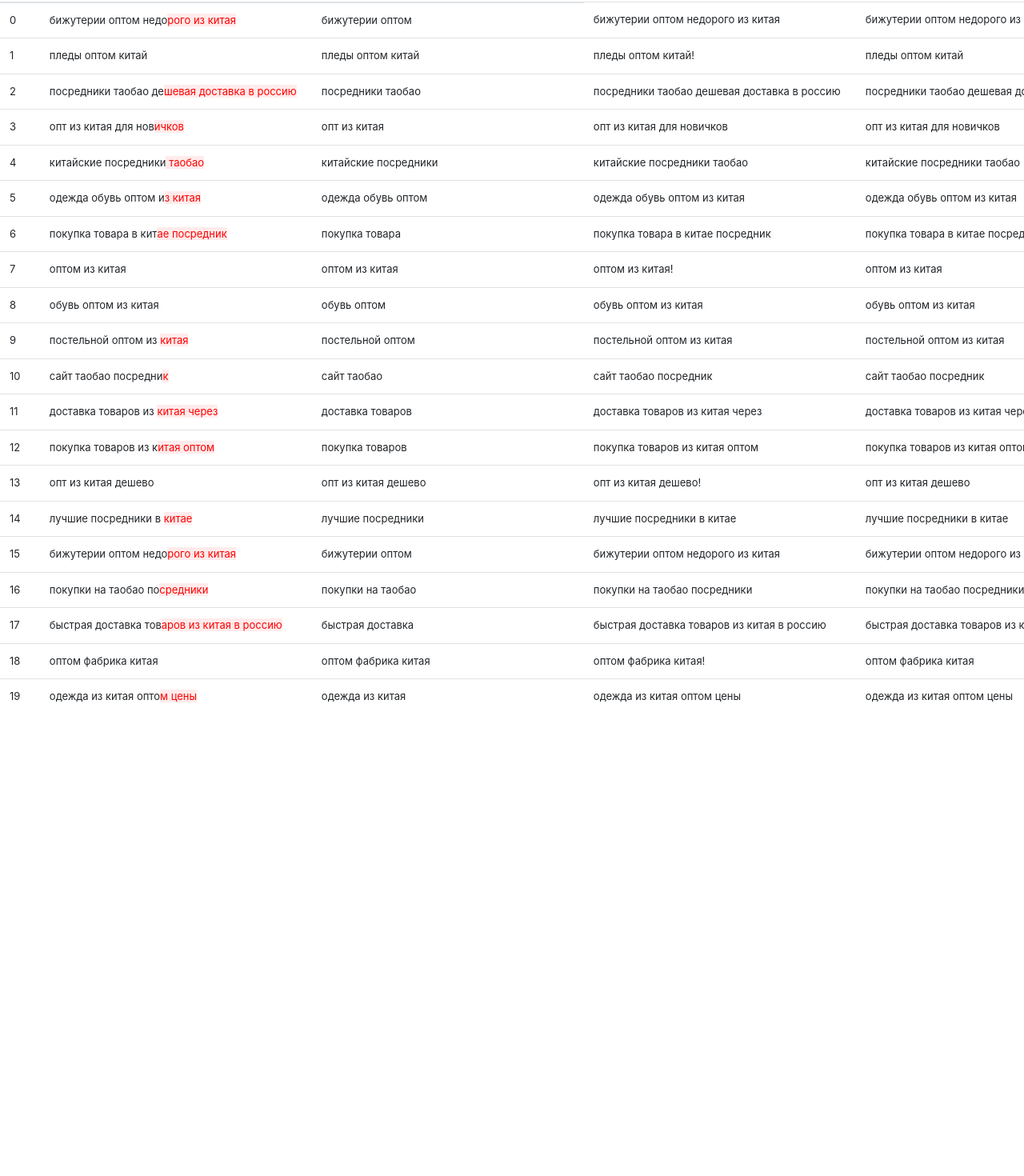
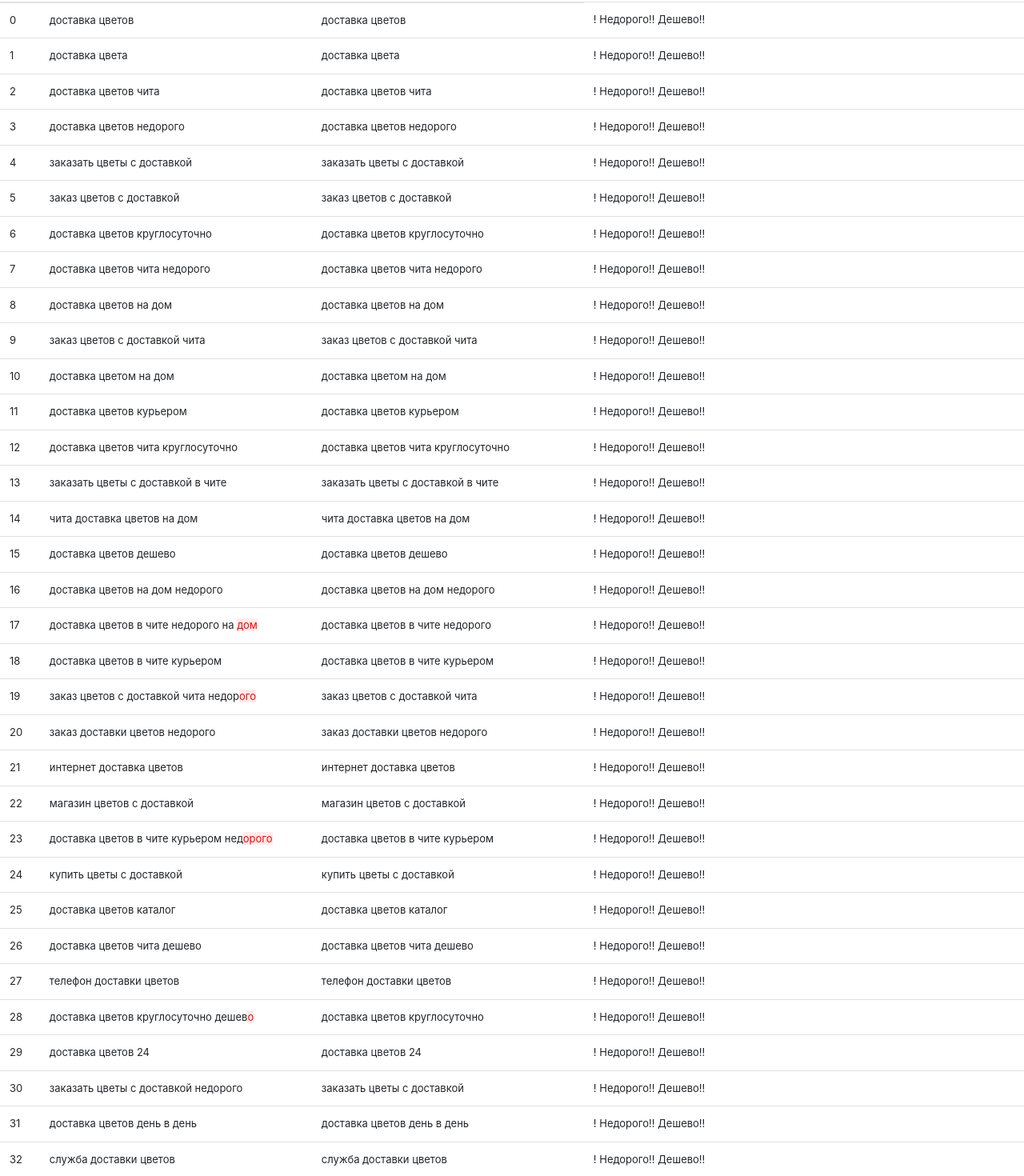
Before and after one commit to alexmasyukov/yandex-direct-ads-creator, a React (Create React App) app: page / in a window 1280 px wide. Shown: the part 360-1830 px from the top of the page at 80% size. Before the commit the page ends 1269 px from the top, so only its background shows below. Built offline with nearby package versions, Linux system fonts and the light colour scheme.

Commit message:
Ads generator

```diff
--- a/src/App.css
+++ b/src/App.css
@@ -86,3 +86,8 @@
 small.invalid-feedback {
     display: block !important;
 }
+
+span.generatedResultLabel {
+    margin-left: 20px;
+    margin-bottom: 0!important;
+}
--- a/src/constants/companyTableTitles.js
+++ b/src/constants/companyTableTitles.js
@@ -21,29 +21,29 @@
   'Регион',
   'Ставка',
   'Ставка в сетях',
-  'Контакты',
+  // 'Контакты',
   'Статус объявления',
   'Статус фразы',
   'Заголовки быстрых ссылок',
   'Описания быстрых ссылок',
   'Адреса быстрых ссылок',
-  'Параметр 1',
-  'Параметр 2',
-  'Метки',
-  'Изображение',
-  'Креатив',
-  'Статус модерации креатива',
-  'Уточнения',
-  'Минус-фразы на группу',
-  'Минус-фразы на кампанию',
-  'Возрастные ограничения',
-  'Ссылка на приложение в магазине',
-  'Тип устройства',
-  'Тип связи',
-  'Версия ОС',
-  'Трекинговая ссылка',
-  'Иконка',
-  'Рейтинг',
-  'Количество оценок',
-  'Цена'
+  // 'Параметр 1',
+  // 'Параметр 2',
+  // 'Метки',
+  // 'Изображение',
+  // 'Креатив',
+  // 'Статус модерации креатива',
+  // 'Уточнения',
+  // 'Минус-фразы на группу',
+  // 'Минус-фразы на кампанию',
+  // 'Возрастные ограничения',
+  // 'Ссылка на приложение в магазине',
+  // 'Тип устройства',
+  // 'Тип связи',
+  // 'Версия ОС',
+  // 'Трекинговая ссылка',
+  // 'Иконка',
+  // 'Рейтинг',
+  // 'Количество оценок',
+  // 'Цена'
 ]
--- /dev/null
+++ b/src/data/oneKeywords.js
@@ -0,0 +1,112 @@
+export const oneKeywords = [
+  'доставка цветов',
+  'доставка цвета',
+  'доставка цветов чита',
+  'доставка цветов недорого',
+  'заказать цветы с доставкой',
+  'заказ цветов с доставкой',
+  'доставка цветов круглосуточно',
+  'доставка цветов чита недорого',
+  'доставка цветов на дом',
+  'заказ цветов с доставкой чита',
+  'доставка цветом на дом',
+  'доставка цветов курьером',
+  'доставка цветов чита круглосуточно',
+  'заказать цветы с доставкой в чите',
+  'чита доставка цветов на дом',
+  'доставка цветов дешево',
+  'доставка цветов на дом недорого',
+  'доставка цветов в чите недорого на дом',
+  'доставка цветов в чите курьером',
+  'заказ цветов с доставкой чита недорого',
+  'заказ доставки цветов недорого',
+  'интернет доставка цветов',
+  'магазин цветов с доставкой',
+  'доставка цветов в чите курьером недорого',
+  'купить цветы с доставкой',
+  'доставка цветов каталог',
+  'доставка цветов чита дешево',
+  'телефон доставки цветов',
+  'доставка цветов круглосуточно дешево',
+  'доставка цветов 24',
+  'заказать цветы с доставкой недорого',
+  'доставка цветов день в день',
+  'служба доставки цветов',
+  'доставка цветов круглосуточно недорого',
+  'салон цветов доставка',
+  'доставка цветов на дом круглосуточно',
+  'номер доставки цветов',
+  'купить цветы в чите с доставкой',
+  'цветы через интернет с доставкой',
+  'заказать цветы с доставкой в чите недорого',
+  'доставка цветов часы',
+  'доставка цветов 24 часа',
+  'доставка цветов час',
+  'заказать цветы дешево с доставкой',
+  'доставка цветов город чита',
+  'букет цветов с доставкой',
+  'интернет магазин цветов с доставкой',
+  'доставка цветов онлайн',
+  'доставка цветов чита круглосуточно дешево',
+  'доставка цветов инстаграмм',
+  'доставка цветов оплата картой',
+  'заказать букет цветов с доставкой',
+  'живые цветы доставка',
+  'курьер доставка круглосуточная цветов',
+  'подарить цветы с доставкой',
+  'сколько стоит доставка цветов',
+  'заказ цветов онлайн с доставкой',
+  'адрес доставки цветов',
+  'цветы с доставкой с днем рождения',
+  'доставка цветов официальный',
+  'заказ цветов на дом доставка',
+  'доставка цветов официальный сайт',
+  'доставка цветов скидка',
+  'доставка букетов живых цветов',
+  'доставка цветов на дом дешевле',
+  'курьерская доставка цветов',
+  'доставка цветов сайт',
+  'курьерская служба доставки цветов',
+  'доставка цветов по городу',
+  'доставка цветов по номеру телефона',
+  'доставка цветов девушке',
+  'заказать цветы с доставкой круглосуточно',
+  'доставка цветов вк',
+  'доставка цветов подруге',
+  'доставка цветов цены',
+  'заказ цветов доставкой круглосуточно',
+  'оплата и доставка цветов',
+  'букеты цветов доставка курьером',
+  'клумба доставка цветов',
+  'сколько стоит букет цветов с доставкой',
+  'доставка цветов на карте',
+  'компания доставка цветов',
+  'условия доставки цветов',
+  'купить цветы через интернет с доставкой',
+  'заказать доставку цветов на дом',
+  'доставка цветов безналичный расчет',
+  'заказать онлайн доставка цветов',
+  'доставка цветов на свадьбу',
+  'заказать цветы интернет магазин с доставкой',
+  'доставка цветов где',
+  'доставка цветов бонусы',
+  'купить цветы недорого с доставкой',
+  'доставка цветов улица цветов',
+  'доставка цветов купон',
+  'доставка цветов зимой',
+  'большие цветы доставка',
+  'доставка цветов контакт',
+  'доставка цветов через курьера',
+  'доставка цветов букет недорого',
+  'заказ цветов доставка в день заказа',
+  'цветы букет цены доставка',
+  'круглосуточная служба доставки цветов',
+  'где заказать цветы с доставкой',
+  'где можно заказать цветы с доставкой',
+  'доставка цветов со скидкой',
+  'доставка цветов инстаграм',
+  'цветы с доставкой',
+  'цветы курьером',
+  'цветы через курьера',
+  'букет цветов курьером',
+]
--- a/src/data/simpleData.js
+++ b/src/data/simpleData.js
@@ -1005,13 +1005,24 @@
   return Math.floor(Math.random() * Math.floor(max));
 }
 
+export const prepareData = (keywords) =>
+  keywords.map((keyword, i) => ({
+      id: i,
+      c1: keyword,
+      c2: '',
+      c3: '',
+      c4: '',
+    })
+  )
 
-export const generateSimpleRows = (count) => {
+export const generateSimpleRows = (keywords, count) => {
   const result = []
+
+  count = count || keywords.length
 
   let i = 0
   while (i < count) { // выводит 0, затем 1, затем 2
-    let keyword = simpleKeywords[getRandomInt(999)]
+    let keyword = keywords[getRandomInt(999)]
     result.push({
       id: i,
       c1: keyword,
--- a/src/pages/AdsGenerator.js
+++ b/src/pages/AdsGenerator.js
@@ -1,5 +1,5 @@
 import React, { Component } from 'react'
-import { Container, Form, Button, Card, Row, Col } from "react-bootstrap"
+import { Container, Form, Button, Card, Row, Col, Spinner } from "react-bootstrap"
 import AdDescription from "components/adsSettingsForm/AdDescription"
 import AdFastLink from "components/adsSettingsForm/AdFastLink"
 import { companyTableTitles } from "constants/companyTableTitles"
@@ -15,10 +15,12 @@
       title: 'второй заголовок'
     },
     descriptions: [
-      'Свежие букеты цветов и букеты в шляпных коробках с быстрой доставкой по Чите!'
+      'Свежие букеты цветов и букеты в шляпных коробках с быстрой доставкой по Чите!',
+      'Еще одно описание',
+      'И еще одно'
     ],
     linkUrl: 'https://klumba.store/',
-    linkVisible: 'klumba.store',
+    linkVisible: 'Цветы',
     fastLinks: [
       {
         title: 'Каталог',
@@ -31,7 +33,10 @@
         url: 'https://klumba.store/delivery'
       }
     ],
-    csv: ''
+    csv: '',
+    ads: [],
+    lastTimeGeneratedAds: '',
+    adsGenerationProcess: true
   }
 
   handleSecondTitleChange = () => {
@@ -106,11 +111,65 @@
     })
   }
 
+  componentDidMount() {
+    this.handleCreateAds()
+  }
+
   handleCreateAds = () => {
-    const data = []
-    data.push(companyTableTitles)
+    this.setState({
+      adsGenerationProcess: true,
+    })
 
-    const groupName = (keyword, index) => keyword
+    const fastLinkTitles = this.state.fastLinks
+      .map((item) => item.title.trim())
+      .join('||')
+
+    const fastLinkUrls = this.state.fastLinks
+      .map((item) => item.url.trim())
+      .join('||')
+
+    const ads = []
+    ads.push(companyTableTitles)
+
+    exampleKeywords.forEach((keyword, adIndex) =>
+      this.state.descriptions.forEach((description, descIndex) => {
+        ads.push(
+          this.generateAd({
+            additionalAds: !!descIndex,
+            groupName: this.getGroupName(keyword, adIndex),
+            groupIndex: adIndex,
+            companyName: this.state.companyName.trim(),
+            keyword,
+            title1: '',
+            title2: '',
+            description,
+            linkUrl: this.state.linkUrl,
+            linkVisible: this.state.linkVisible,
+            region: this.state.region.trim(),
+            fastLinkTitles,
+            fastLinkUrls
+          })
+        )
+      })
+    )
+
+    const csv = ads
+      .map(row => row.join('\t'))
+      .join('\r')
+
+    setTimeout(() =>
+        this.setState({
+          csv,
+          ads,
+          adsGenerationProcess: false,
+          lastTimeGeneratedAds: new Date().toTimeString().replace(/ .*/, '')
+        })
+      , 300)
+  }
+
+
+  getGroupName = (keyword, index) =>
+    keyword
       .toLowerCase()
       .replace(' ', '_')
       .replace(' ', '_')
@@ -122,66 +181,45 @@
     + index
 
 
-    exampleKeywords.map((keyword, i) => {
-      data.push([
-        '-',
+  generateAd({
+               additionalAds = false,
+               groupName,
+               groupIndex,
+               companyName,
+               keyword,
+               title1,
+               title2,
+               description,
+               linkUrl,
+               linkVisible,
+               region,
+               fastLinkTitles,
+               fastLinkUrls
+             }) {
+    return [
+      additionalAds ? '+' : '-',
       'Текстово-графическое',
       '-',
-        groupName(keyword, i), // Название группы
-        i,
+      groupName, // Название группы
+      groupIndex,
       'Текстово-графическая',
-        this.state.companyName,
+      companyName,
       'RUB',
       keyword,
-        'загол1',
-        'загол2',
-        'текст',
-        this.state.linkUrl,
-        this.state.linkVisible,
-        this.state.region,
+      title1,
+      title2,
+      description,
+      linkUrl,
+      linkVisible,
+      region,
       5,
-        1
-        // '\t',
-        // '\t',
-        // '\t',
-      ])
-    })
-
-    const renderRow = (row) => row.join('\t') + `\r`
-
-    let csv = ''
-    data.forEach(row => {
-      csv += renderRow(row)
-    })
-
-    this.setState({
-      csv: csv
-    })
-  }
-
-
-  componentDidMount() {
-    this.handleCreateAds()
-    // const data = []
-    // data.push(companyTableTitles)
-    // data.push([
-    //   1, 2, 3, 4
-    // ])
-    // data.push([
-    //   1, 2, 3, 4
-    // ])
-    //
-    //
-    //
-    // let csv = ''
-    // data.forEach(row => {
-    //   csv += renderRow(row)
-    // })
-    //
-    // // const a = data.map(row => console.log(renderRow(row)))
-    // this.setState({
-    //   csv: csv
-    // })
+      1,
+      'Идут показы',
+      'Работает везде',
+      fastLinkTitles,
+      '',
+      fastLinkUrls
+    ]
   }
 
 
@@ -196,45 +234,6 @@
           {/*Генерация рекламной компании*/}
           {/*</h5>*/}
 
-          <Row className="pt-3">
-            <Col className="pr-1">
-              <Card>
-                <Card.Header>Компания</Card.Header>
-                <Card.Body>
-
-                  <Row>
-                    <Col md={6} className="pr-1">
-                      <Form.Group>
-                        <Form.Label>Название компании</Form.Label>
-                        <Form.Control
-                          type="text"
-                          value={this.state.companyName}
-                          onChange={e => this.handleInputTextChange({ companyName: e.target.value })}
-                          size="sm"
-                        />
-                      </Form.Group>
-                    </Col>
-
-                    <Col md={6} className="pl-1">
-                      <Form.Group>
-                        <Form.Label>Регион</Form.Label>
-                        <Form.Control
-                          type="text"
-                          value={this.state.region}
-                          onChange={e => this.handleInputTextChange({ region: e.target.value })}
-                          size="sm"
-                        />
-                      </Form.Group>
-                    </Col>
-                  </Row>
-
-                </Card.Body>
-              </Card>
-            </Col>
-            <Col>
-              sad
-            </Col>
-          </Row>
 
           <Row className="pt-3">
             <Col className="pr-1">
@@ -281,6 +280,8 @@
                     )
                   }
 
+                  {
+                    descriptions.length < 4 &&
                     <Form.Group>
                       <Button
                         variant="outline-success"
@@ -290,6 +291,7 @@
                         + Добавить описание
                       </Button>
                     </Form.Group>
+                  }
 
                   <Row>
                     <Col className="pr-1">
@@ -355,12 +357,68 @@
                 </Card.Body>
               </Card>
 
+              <Card className="mt-2">
+                <Card.Header>Компания</Card.Header>
+                <Card.Body>
+
+                  <Row>
+                    <Col md={6} className="pr-1">
+                      <Form.Group>
+                        <Form.Label>Название компании</Form.Label>
+                        <Form.Control
+                          type="text"
+                          value={this.state.companyName}
+                          onChange={e => this.handleInputTextChange({ companyName: e.target.value })}
+                          size="sm"
+                        />
+                      </Form.Group>
+                    </Col>
+
+                    <Col md={6} className="pl-1 pr-2">
+                      <Form.Group>
+                        <Form.Label>Регион</Form.Label>
+                        <Form.Control
+                          type="text"
+                          value={this.state.region}
+                          onChange={e => this.handleInputTextChange({ region: e.target.value })}
+                          size="sm"
+                        />
+                      </Form.Group>
                     </Col>
                   </Row>
 
-          <Row className="pt-4">
+                </Card.Body>
+              </Card>
+
+            </Col>
+          </Row>
+
+          <Row className="pt-4 align-items-end">
             <Col>
-              <Button variant="outline-success" onClick={this.handleCreateAds}>Сгенерировать объявления</Button>
+              <Button
+                variant="outline-success"
+                onClick={this.handleCreateAds}
+                disabled={this.state.adsGenerationProcess}
+              >
+                {
+                  this.state.adsGenerationProcess ? (
+                    <Spinner
+                      as="span"
+                      animation="border"
+                      size="sm"
+                      role="status"
+                      aria-hidden="true"
+                    />
+                  ) : (
+                    `Сгенерировать объявления`
+                  )
+                }
+              </Button>
+              {
+                !this.state.adsGenerationProcess && this.state.ads.length &&
+                <span
+                  className="generatedResultLabel">Объявлений: <b>{this.state.ads.length}</b>, последняя генерация в <b>{this.state.lastTimeGeneratedAds}</b></span>
+              }
             </Col>
           </Row>
 
--- a/src/pages/TitleGenerator.js
+++ b/src/pages/TitleGenerator.js
@@ -1,7 +1,8 @@
 import React, { Component } from 'react';
 import DataGrid from "containers/DataGrid"
 import * as dataGridHandlers from 'utils/dataGridHandlers'
-import { generateSimpleRows } from 'data/simpleData'
+import { prepareData } from 'data/simpleData'
+import { oneKeywords } from "data/oneKeywords"
 
 const columns = [
   { key: "c1", name: "One", editable: true },
@@ -25,7 +26,8 @@
 
 class TitleGenerator extends Component {
   state = {
-    maxTitleLength: 20,
+    maxOneTitleLenght: 35,
+    maxTwoTitleLenght: 30,
     deleteNeedless: [
       'в',
       'на',
@@ -53,15 +55,15 @@
 
   get displayValueHandlers() {
     return {
-      c1: dataGridHandlers.highlightMaxLength(this.state.maxTitleLength),
-      c2: dataGridHandlers.deleteNeedless(this.state.maxTitleLength, this.state.deleteNeedless),
-      c3: dataGridHandlers.addNeedless(this.state.maxTitleLength, this.state.addNeedless)
+      c1: dataGridHandlers.highlightMaxLength(this.state.maxOneTitleLenght),
+      c2: dataGridHandlers.deleteNeedless(this.state.maxOneTitleLenght, this.state.deleteNeedless),
+      c3: dataGridHandlers.addNeedless(this.state.maxOneTitleLenght, this.state.addNeedless)
     }
   }
 
   get valueHandlers() {
     return {
-      c2: dataGridHandlers.deleteNeedless(this.state.maxTitleLength, this.state.deleteNeedless)
+      c2: dataGridHandlers.deleteNeedless(this.state.maxOneTitleLenght, this.state.deleteNeedless)
     }
   }
 
@@ -103,7 +105,7 @@
 
         <DataGrid
           columns={columns}
-          rows={generateSimpleRows(20)}
+          rows={prepareData(oneKeywords)}
           valueHandlers={this.valueHandlers}
           displayValueHandlers={this.displayValueHandlers}
         />
```
Lines whose indentation alone changed are shown as unchanged.
